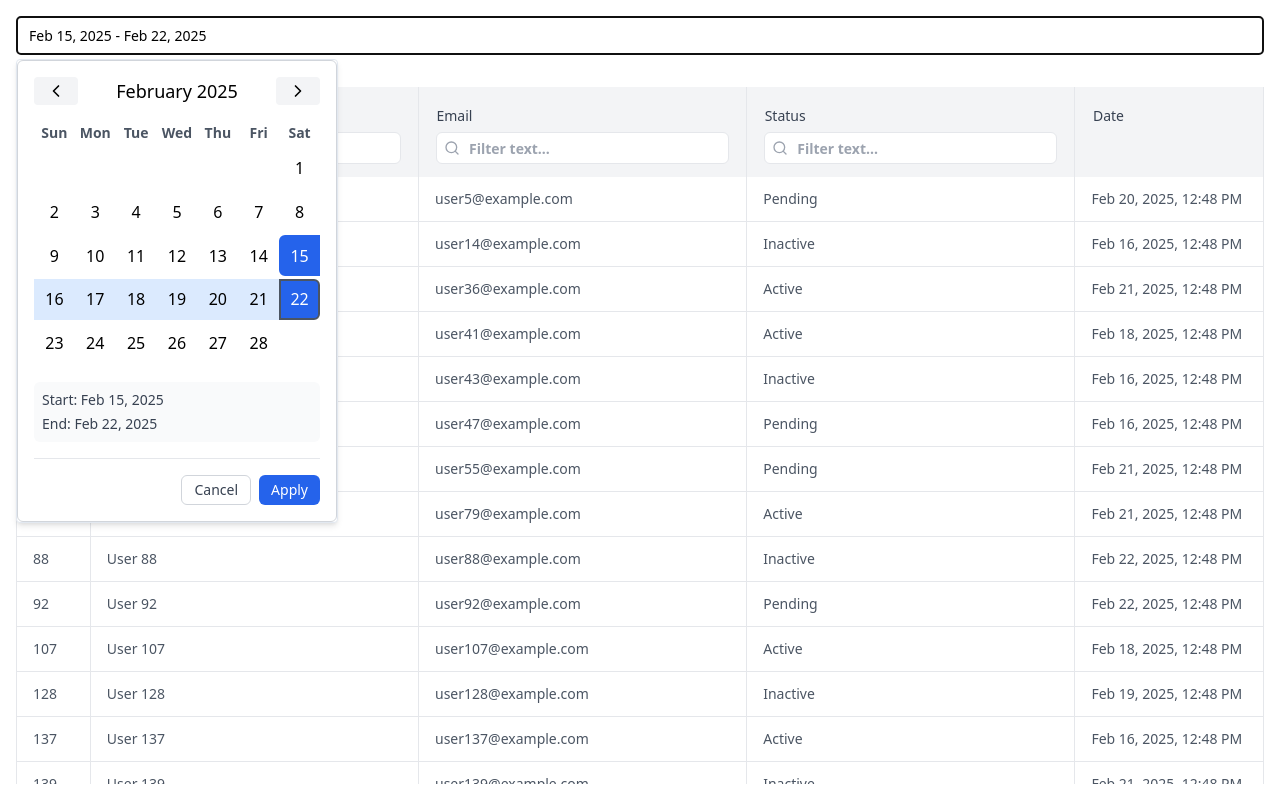
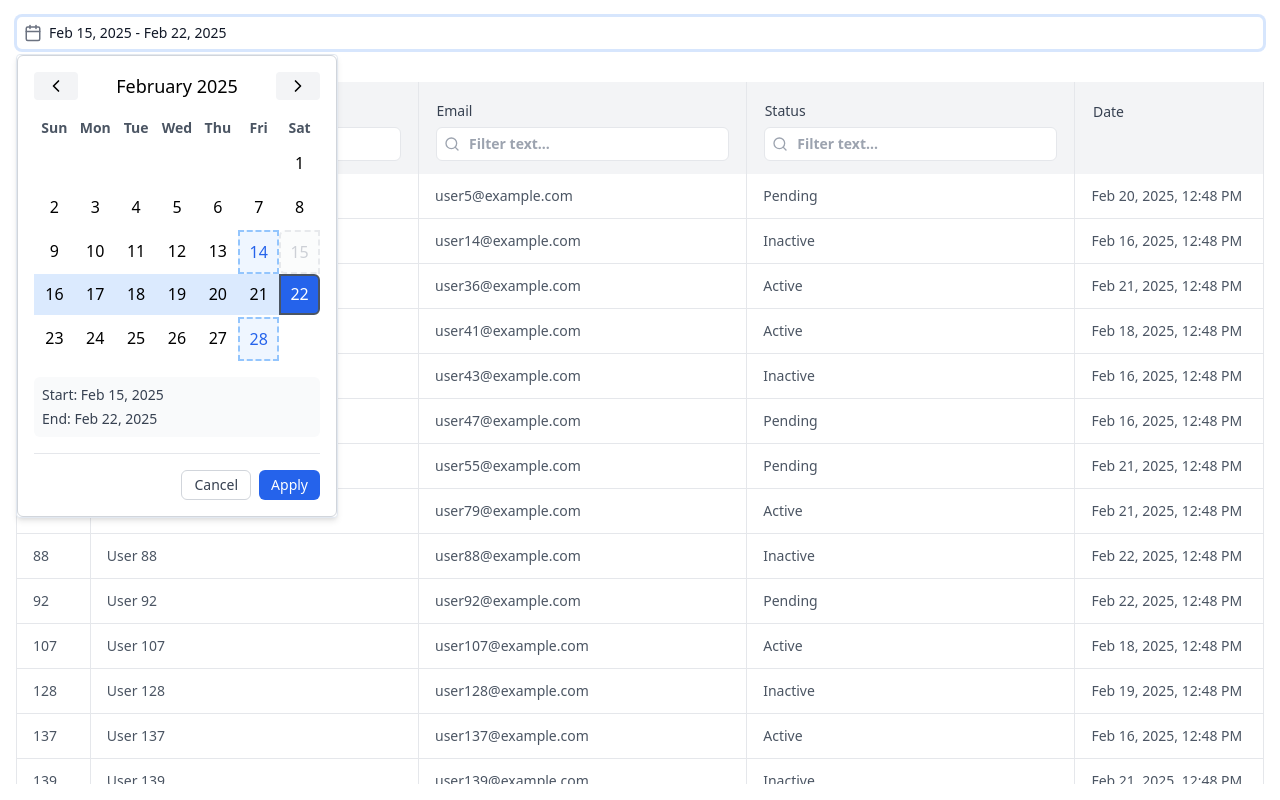
Before and after one commit to DharanBro/DateRange, a React (Vite) app: page / in a window 1280 px wide. Both pictures are taken after a click on the element 640 px from the left and 35 px from the top of the page. Built offline with nearby package versions, Linux system fonts and the light colour scheme.

Commit message:
fix: date piker comparison logic

```diff
--- a/src/App.tsx
+++ b/src/App.tsx
@@ -3,7 +3,7 @@ import { Table } from './components/Table/Table';
 import { fetchTableData, TableData } from './services/mockApi';
 import { DateTimeUtils } from './utils/DateTimeUtils';
 import { DateRangePicker } from './components/DateRangePicker/DateRangePicker';
-import { DateRange } from './components/DateRangePicker/types';
+import { DateRange, DateMessage } from './components/DateRangePicker/types';
 import { createColumnHelper } from '@tanstack/react-table';
 
 const columnHelper = createColumnHelper<TableData>();
@@ -15,6 +15,36 @@ const App: React.FC = () => {
   });
   const [data, setData] = useState<TableData[]>([]);
   const [loading, setLoading] = useState(true);
+
+  // Demo date messages
+  const dateMessages: DateMessage[] = [
+    {
+      date: '2025-02-14',
+      message: "Valentine's Day - High traffic expected"
+    },
+    {
+      date: '2025-02-28',  // Note: 2025 is not a leap year
+      message: "Month-end maintenance"
+    },
+    {
+      date: '2025-03-17',
+      message: "St. Patrick's Day - Limited availability"
+    },
+    // Disable specific dates
+    {
+      date: '2025-02-15',
+      message: "System maintenance",
+      disabled: true
+    },
+    // Disable a range of dates
+    ...Array.from({ length: 5 }).map((_, index) => ({
+      date: DateTimeUtils.formatDateToYYYYMMDD(new Date(2025, 2, 10 + index), Intl.DateTimeFormat().resolvedOptions().timeZone), // March 10-14
+      message: "System upgrade period",
+      disabled: true
+    }))
+  ];
+
+  console.log('dateMessages', dateMessages);
 
   const columns = [
     columnHelper.accessor('id', {
@@ -86,6 +116,7 @@ const App: React.FC = () => {
           maxDays={90}
           maxPastDays={90}
           timezone={Intl.DateTimeFormat().resolvedOptions().timeZone}
+          dateMessages={dateMessages}
         />
       </div>
       <div className="flex-1 overflow-hidden">
--- a/src/components/DateRangePicker/DateRangePicker.css
+++ b/src/components/DateRangePicker/DateRangePicker.css
@@ -106,21 +106,8 @@
   cursor: pointer;
 }
 
-.date-input {
-  width: 100%;
-  padding: 8px 12px;
-  border: 1px solid #e2e8f0;
-  border-radius: 4px;
-  font-size: 14px;
-  cursor: pointer;
-  background-color: white;
-}
-
 .calendar-popup {
-  position: absolute;
-  top: calc(100% + 4px);
-  left: 0;
-  z-index: 100;
+  @apply z-10;
   background-color: white;
   border: 1px solid #e2e8f0;
   border-radius: 4px;
@@ -132,7 +119,34 @@
 }
 
 .calendar-day.has-message {
-  @apply cursor-help text-blue-600 font-medium;
+  @apply cursor-help text-blue-600 font-medium border-dashed border-2 border-blue-300 bg-blue-50;
+}
+
+/* Selected states */
+.calendar-day.has-message.selected-start,
+.calendar-day.has-message.selected-end {
+  @apply text-white border-white bg-blue-600;
+}
+
+/* In-range states */
+.calendar-day.has-message.in-range,
+.calendar-day.has-message.in-preview-range {
+  @apply text-blue-800 bg-blue-100 border-blue-300;
+}
+
+/* Disabled state */
+.calendar-day.has-message.disabled {
+  @apply text-gray-400 border-gray-300 bg-gray-50;
+}
+
+/* Hover states */
+.calendar-day.has-message:not(.disabled):hover {
+  @apply border-blue-400 bg-blue-100;
+}
+
+.calendar-day.has-message.selected-start:hover,
+.calendar-day.has-message.selected-end:hover {
+  @apply bg-blue-600 border-white;
 }
 
 .date-message-tooltip {
@@ -220,3 +234,7 @@
 .calendar-actions {
   @apply flex justify-end gap-2 mt-4 pt-4 border-t border-gray-200;
 }
+
+.date-range-input .input-icon {
+  color: #6b7280;
+}
--- a/src/components/DateRangePicker/DateRangePicker.tsx
+++ b/src/components/DateRangePicker/DateRangePicker.tsx
@@ -1,10 +1,13 @@
 import React, { useState, useRef, useEffect } from 'react';
+import { createPortal } from 'react-dom';
 import { DateRange, DateRangePickerProps } from './types';
 import { Calendar } from './Calendar';
 import { TimeSelection } from './TimeSelection';
 import { DateTimeUtils } from '../../utils/DateTimeUtils';
 import { DateRangePickerUtils } from './dateRangeUtils';
 import { Button } from '../Button/Button';
+import { Input } from '../Input/Input';
+import { CalendarIcon } from 'lucide-react';
 import './DateRangePicker.css';
 
 export const DateRangePicker: React.FC<DateRangePickerProps> = ({
@@ -22,17 +25,31 @@ export const DateRangePicker: React.FC<DateRangePickerProps> = ({
   const [showTimeSelection, setShowTimeSelection] = useState(enableTimeSelection);
   const calendarRef = useRef<HTMLDivElement>(null);
   const [internalValue, setInternalValue] = useState<DateRange>(value);
+  const [popupPosition, setPopupPosition] = useState({ top: 0, left: 0 });
+  const inputRef = useRef<HTMLDivElement>(null);
+  const popupRef = useRef<HTMLDivElement>(null);
 
   useEffect(() => {
     setInternalValue(value);
   }, [value]);
+
+  // Update popup position when calendar opens
+  useEffect(() => {
+    if (isCalendarOpen && inputRef.current) {
+      const rect = inputRef.current.getBoundingClientRect();
+      setPopupPosition({
+        top: rect.bottom + window.scrollY + 4, // 4px gap
+        left: rect.left + window.scrollX
+      });
+    }
+  }, [isCalendarOpen]);
 
   const formatDisplayDate = (dateStr: string | null): string => {
     return DateRangePickerUtils.formatDisplayDate(dateStr, timezone, enableTimeSelection);
   };
 
   const handleDateClick = (date: Date) => {
-    if (DateRangePickerUtils.isDateDisabled(date, maxPastDays, dateMessages)) return;
+    if (DateRangePickerUtils.isDateDisabled(date, maxPastDays, dateMessages, timezone)) return;
 
     let newRange: DateRange = { ...internalValue };
     const defaultStartTime = '00:00:00';
@@ -92,10 +109,14 @@ export const DateRangePicker: React.FC<DateRangePickerProps> = ({
     setIsCalendarOpen(false);
   };
 
-  // Close calendar when clicking outside
+  // Update click outside handler to check both refs
   React.useEffect(() => {
     const handleClickOutside = (event: MouseEvent) => {
-      if (calendarRef.current && !calendarRef.current.contains(event.target as Node)) {
+      const target = event.target as Node;
+      const isInputClick = inputRef.current?.contains(target);
+      const isPopupClick = popupRef.current?.contains(target);
+
+      if (!isInputClick && !isPopupClick) {
         setIsCalendarOpen(false);
       }
     };
@@ -109,20 +130,28 @@ export const DateRangePicker: React.FC<DateRangePickerProps> = ({
       <div
         className="date-range-input"
         onClick={() => setIsCalendarOpen(true)}
+        ref={inputRef}
       >
-        <input
-          type="text"
+        <Input
           readOnly
+          icon={<CalendarIcon size={18} />}
           placeholder="Select date range"
           value={internalValue.startDate || internalValue.endDate ?
             `${formatDisplayDate(internalValue.startDate)} - ${formatDisplayDate(internalValue.endDate)}` :
             ''}
-          className="date-input"
         />
       </div>
 
-      {isCalendarOpen && (
-        <div className="calendar-popup">
+      {isCalendarOpen && createPortal(
+        <div
+          className="calendar-popup"
+          style={{
+            position: 'absolute',
+            top: `${popupPosition.top}px`,
+            left: `${popupPosition.left}px`
+          }}
+          ref={popupRef}
+        >
           <div className="date-range-picker">
             <Calendar
               currentMonth={currentMonth}
@@ -132,7 +161,7 @@ export const DateRangePicker: React.FC<DateRangePickerProps> = ({
               onDateClick={handleDateClick}
               onMonthChange={setCurrentMonth}
               isDateDisabled={(date) => DateRangePickerUtils.isDateDisabled(date, maxPastDays, dateMessages)}
-              getDateMessage={(date) => DateRangePickerUtils.getDateMessage(date, dateMessages)}
+              getDateMessage={(date) => DateRangePickerUtils.getDateMessage(date, dateMessages, timezone)}
               hoveredDate={hoveredDate}
               onDateHover={setHoveredDate}
               onDateLeave={() => setHoveredDate(null)}
@@ -180,7 +209,8 @@ export const DateRangePicker: React.FC<DateRangePickerProps> = ({
               </Button>
             </div>
           </div>
-        </div>
+        </div>,
+        document.body
       )}
     </div>
   );
--- a/src/components/DateRangePicker/dateRangeUtils.ts
+++ b/src/components/DateRangePicker/dateRangeUtils.ts
@@ -16,17 +16,17 @@ export class DateRangePickerUtils {
     });
   }
 
-  static isDateDisabled(date: Date, maxPastDays: number, dateMessages: DateMessage[]): boolean {
+  static isDateDisabled(date: Date, maxPastDays: number, dateMessages: DateMessage[], timezone: string): boolean {
     const pastLimit = DateTimeUtils.addDays(new Date(), -maxPastDays);
     if (date < pastLimit) return true;
-
-    const dateStr = DateTimeUtils.toISOString(date).split('T')[0];
+    const dateStr = DateTimeUtils.formatDateToYYYYMMDD(date, timezone);
     const messageObj = dateMessages.find(msg => msg.date === dateStr);
     return messageObj?.disabled || false;
   }
 
-  static getDateMessage(date: Date, dateMessages: DateMessage[]): string | null {
-    const dateStr = DateTimeUtils.toISOString(date).split('T')[0];
+  static getDateMessage(date: Date, dateMessages: DateMessage[], timezone: string): string | null {
+    const dateStr = DateTimeUtils.formatDateToYYYYMMDD(date, timezone);
+    console.log('dateStr', dateStr);
     const messageObj = dateMessages.find(msg => msg.date === dateStr);
     return messageObj?.message ?? null;
   }
--- a/src/components/DateRangePicker/types.ts
+++ b/src/components/DateRangePicker/types.ts
@@ -6,7 +6,7 @@ export interface DateRange {
 export interface DateMessage {
   date: string; // ISO date string
   message: string;
-  disabled: boolean;
+  disabled?: boolean;
 }
 
 export interface DateRangePickerProps {
--- a/src/components/Input/Input.tsx
+++ b/src/components/Input/Input.tsx
@@ -8,6 +8,7 @@ interface InputProps extends React.InputHTMLAttributes<HTMLInputElement> {
   clearable?: boolean;
   onClear?: () => void;
   containerClassName?: string;
+  readOnly?: boolean;
 }
 
 export const Input = React.forwardRef<HTMLInputElement, InputProps>(
--- a/src/components/Table/ColumnFilter.tsx
+++ b/src/components/Table/ColumnFilter.tsx
@@ -23,7 +23,6 @@ export function ColumnFilter<T>({
       type={isNumericFilter ? "number" : "text"}
       icon={<SearchIcon className="h-4 w-4" />}
       clearable
-      className="h-8"
     />
   );
 }
--- a/src/components/Tooltip/Tooltip.css
+++ b/src/components/Tooltip/Tooltip.css
@@ -15,26 +15,6 @@
 
 .tooltip-wrapper.tooltip-full-height {
   height: 100%;
-}
-
-.tooltip {
-  position: fixed;
-  z-index: 1000;
-  background-color: #333;
-  color: white;
-  padding: 6px 10px;
-  border-radius: 4px;
-  font-size: 14px;
-  max-width: 250px;
-  word-wrap: break-word;
-  animation: fadeIn 0.2s ease-in-out;
-  pointer-events: none;
-}
-
-.tooltip::after {
-  content: '';
-  position: absolute;
-  border: 4px solid transparent;
 }
 
 .tooltip-top::after {
--- a/src/utils/DateTimeUtils.ts
+++ b/src/utils/DateTimeUtils.ts
@@ -83,4 +83,8 @@ export class DateTimeUtils {
       hour12: false,
     }).replace(/(\d+)\/(\d+)\/(\d+),\s(\d+):(\d+):(\d+)/, '$3-$1-$2 $4:$5:$6');
   }
+
+  static formatDateToYYYYMMDD(date: Date, timezone: string): string {
+    return this.formatWithTimezone(date, timezone).split(' ')[0];
+  }
 }
```
